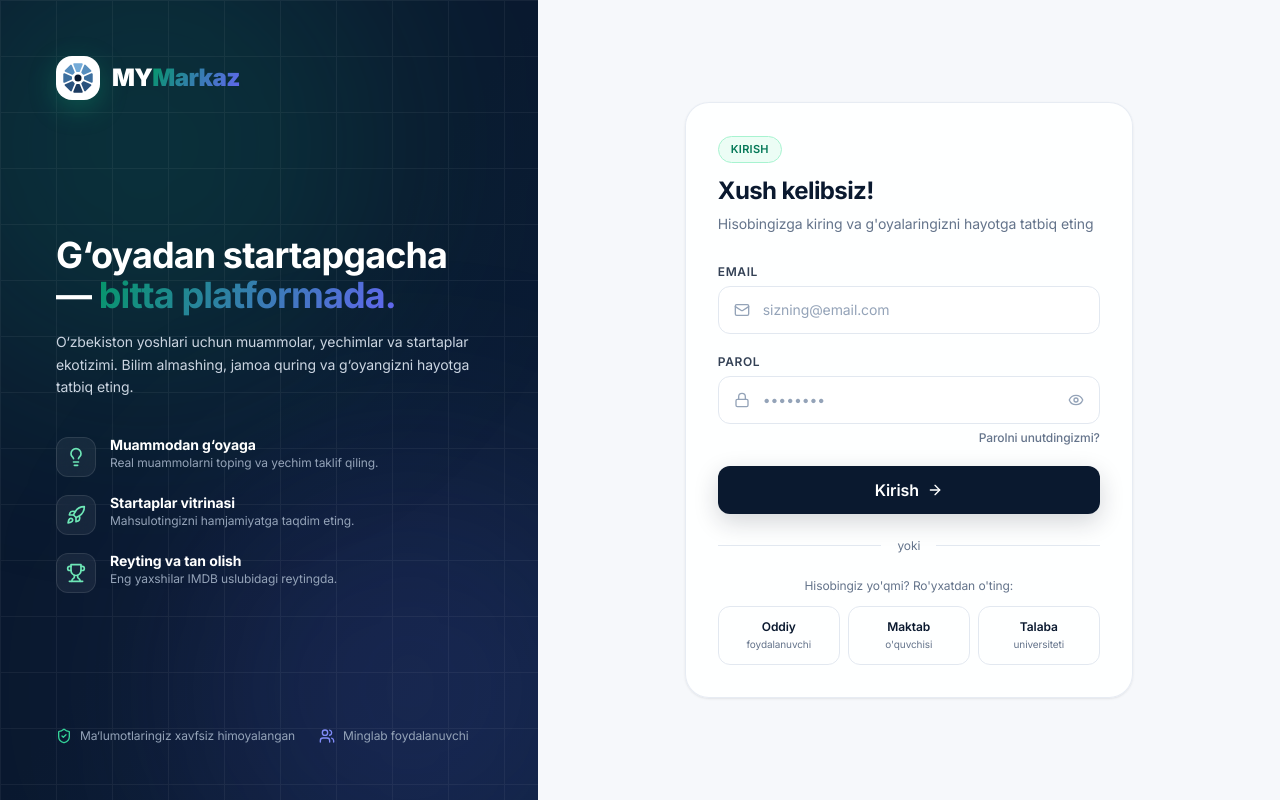
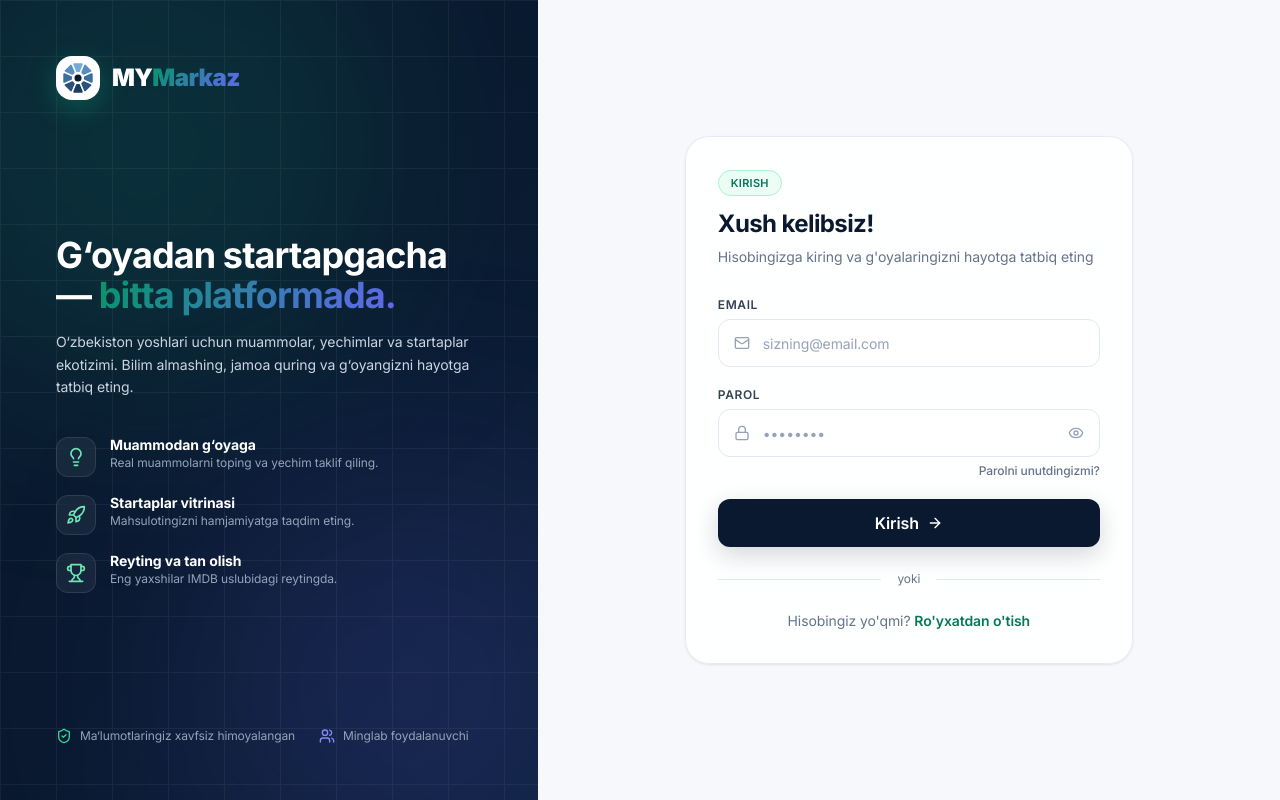
Before and after one commit to abdujabborsenior/1725-frontend, a Next.js app: page /login in a window 1280 px wide. Built offline with nearby package versions, Linux system fonts and the light colour scheme; no server answers.

Commit message:
rm o'quvchilar talabalar

```diff
--- a/src/app/(auth)/login/page.tsx
+++ b/src/app/(auth)/login/page.tsx
@@ -128,30 +128,13 @@ export default function LoginPage() {
             <div className="flex-1 h-px bg-slate-200" />
           </div>
 
-          {/* Register links */}
-          <div className="space-y-3">
-            <p className="text-center text-xs text-slate-500 mb-3">
-              Hisobingiz yo&apos;qmi? Ro&apos;yxatdan o&apos;ting:
-            </p>
-            <div className="grid grid-cols-3 gap-2">
-              {[
-                { href: '/register',            label: 'Oddiy',  sub: 'foydalanuvchi' },
-                { href: '/register/school',     label: 'Maktab', sub: "o'quvchisi" },
-                { href: '/register/university', label: 'Talaba', sub: 'universiteti' },
-              ].map(({ href, label, sub }) => (
-                <Link
-                  key={href}
-                  href={href}
-                  className="flex flex-col items-center gap-0.5 p-3 rounded-xl border border-slate-200 hover:border-accent-500 hover:bg-accent-50 transition-all duration-150 group"
-                >
-                  <span className="text-xs font-semibold text-brand-900 group-hover:text-accent-700 transition-colors">
-                    {label}
-                  </span>
-                  <span className="text-[10px] text-slate-500">{sub}</span>
-                </Link>
-              ))}
-            </div>
-          </div>
+          {/* Register link */}
+          <p className="text-center text-sm text-slate-500">
+            Hisobingiz yo&apos;qmi?{' '}
+            <Link href="/register" className="text-accent-700 hover:text-accent-800 font-semibold transition-colors">
+              Ro&apos;yxatdan o&apos;tish
+            </Link>
+          </p>
     </AuthCard>
   );
 }
```
